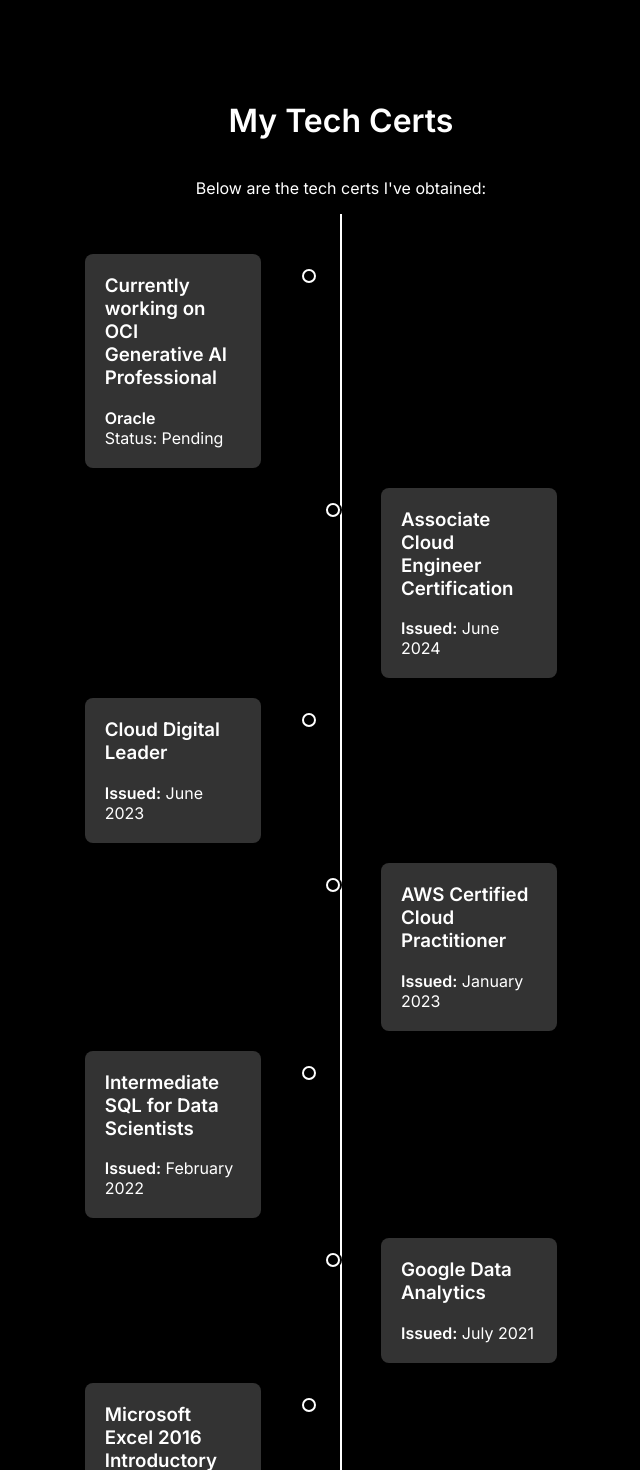
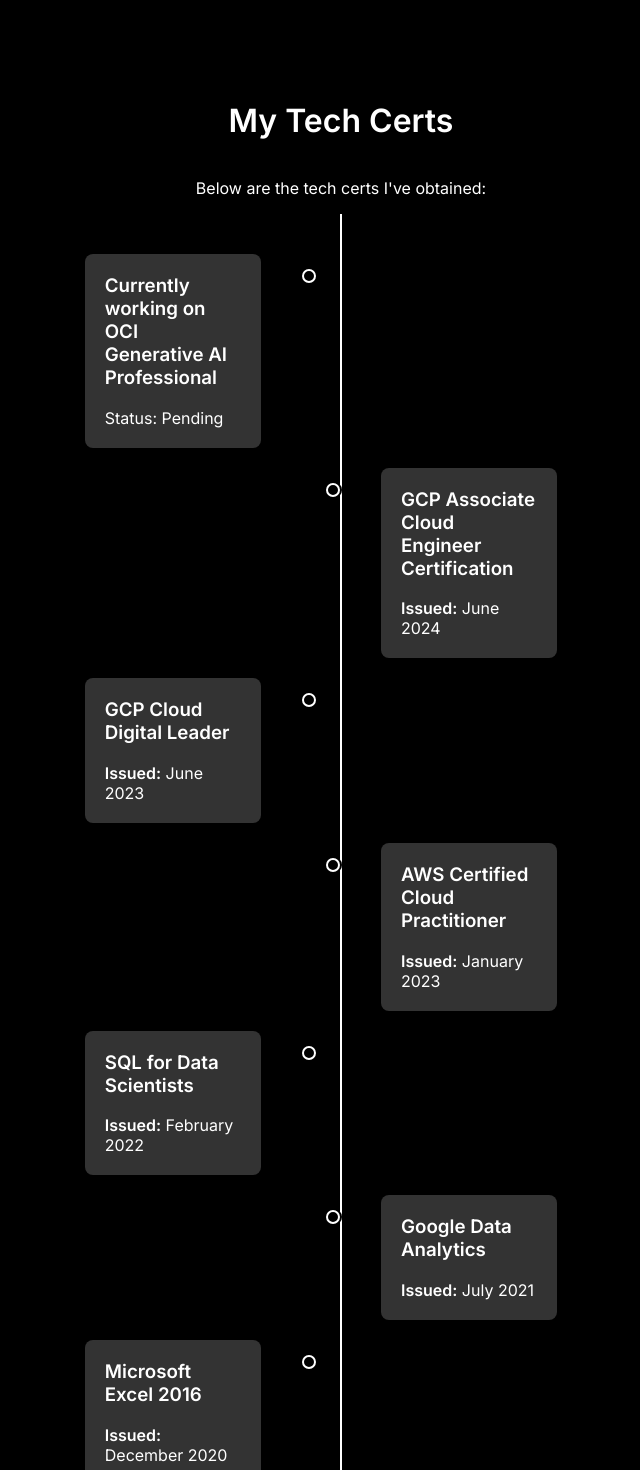
Before and after one commit to ralphieninefo/hire-raphael-nextjs, a Next.js app: page /my-tech-certs in a window 1280 px wide. Shown: the top 1470 px of the page, without its empty margins (299-939 px from the left). Built offline with nearby package versions, Linux system fonts and the light colour scheme; a web font is replaced by a local one.

Commit message:
Clean up My Tech Certs page v2

```diff
--- a/pages/my-tech-certs.js
+++ b/pages/my-tech-certs.js
@@ -14,19 +14,18 @@
           <div className={styles.timelineItem}>
             <div className={styles.timelineContent}>
               <h3>Currently working on OCI Generative AI Professional</h3>
-              <p><strong>Oracle</strong></p>
               <p>Status: Pending</p>
             </div>
           </div>
           <div className={styles.timelineItem}>
             <div className={styles.timelineContent}>
-              <h3>Associate Cloud Engineer Certification</h3>
+              <h3>GCP Associate Cloud Engineer Certification</h3>
               <p><strong>Issued:</strong> June 2024</p>
             </div>
           </div>
           <div className={styles.timelineItem}>
             <div className={styles.timelineContent}>
-              <h3>Cloud Digital Leader</h3>
+              <h3>GCP Cloud Digital Leader</h3>
               <p><strong>Issued:</strong> June 2023</p>
             </div>
           </div>
@@ -38,7 +37,7 @@
           </div>
           <div className={styles.timelineItem}>
             <div className={styles.timelineContent}>
-              <h3>Intermediate SQL for Data Scientists</h3>
+              <h3>SQL for Data Scientists</h3>
               <p><strong>Issued:</strong> February 2022</p>
             </div>
           </div>
@@ -50,7 +49,7 @@
           </div>
           <div className={styles.timelineItem}>
             <div className={styles.timelineContent}>
-              <h3>Microsoft Excel 2016 Introductory</h3>
+              <h3>Microsoft Excel 2016</h3>
               <p><strong>Issued:</strong> December 2020</p>
             </div>
           </div>
```
